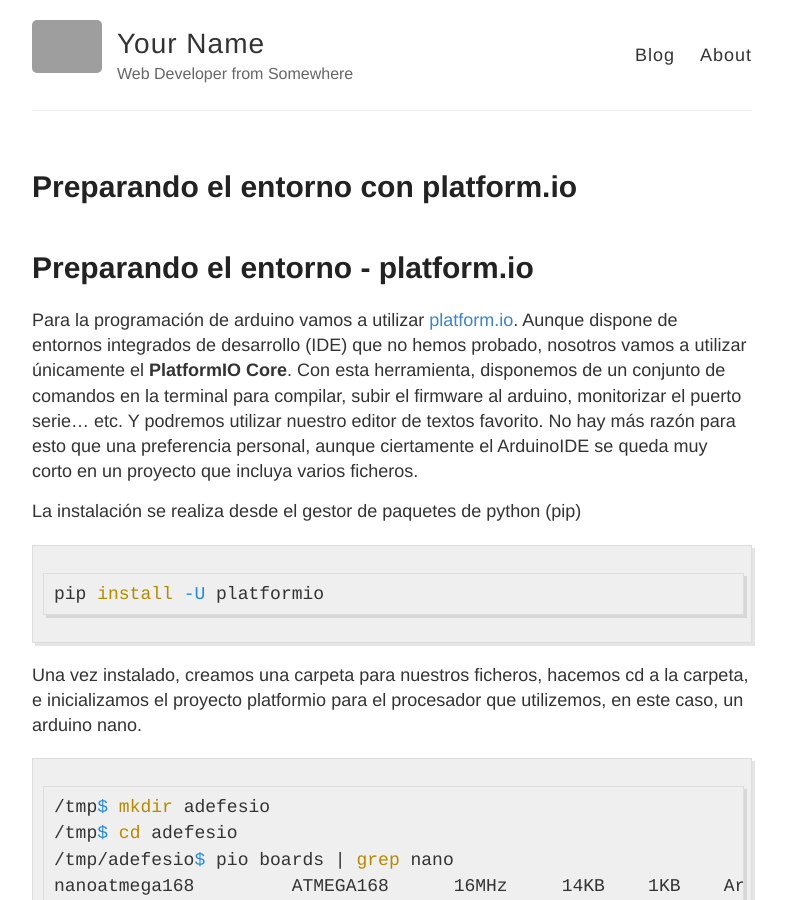
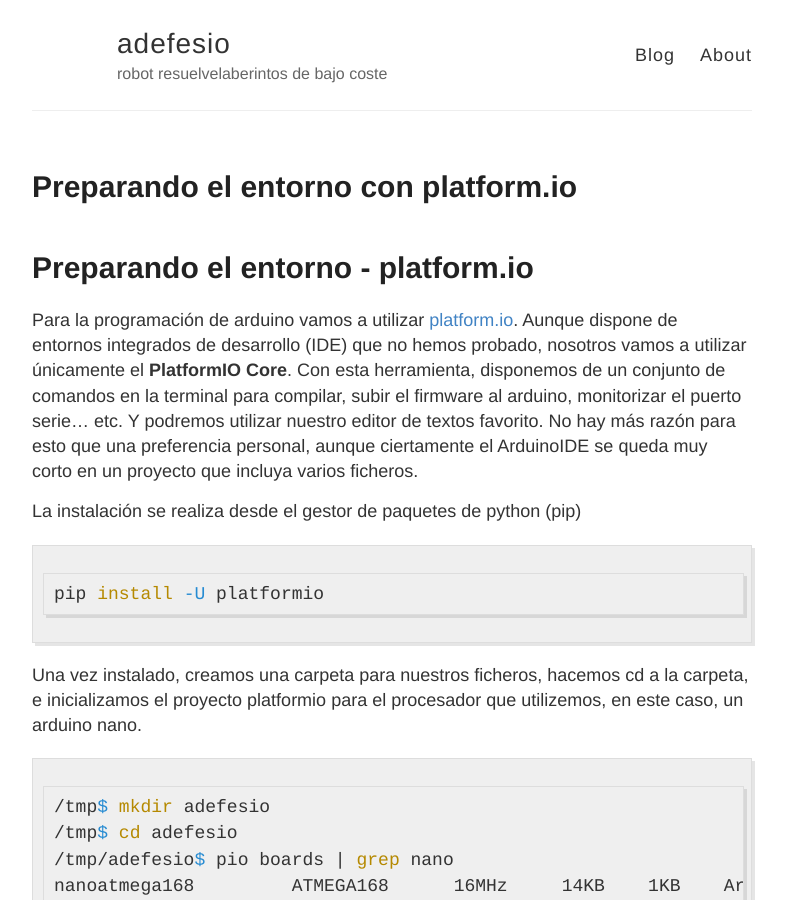
Before and after one commit to RecunchoMaker/adefesio, a Jekyll site: the page built from _posts/2018-12-27-introduccion.md, in a window 1280 px wide and 900 px high. Shown: the whole window, without its empty margins (248-1034 px from the left). Built offline with Jekyll 4.4.1, drawn with Linux system fonts in a browser that asks for light colours; grey boxes are pictures that could not be loaded.

Commit message:
config customization

```diff
--- a/_config.yml
+++ b/_config.yml
@@ -3,13 +3,13 @@
 #
 
 # Name of your site (displayed in the header)
-name: Your Name
+name: adefesio
 
 # Short bio or description (displayed in the header)
-description: Web Developer from Somewhere
+description: robot resuelvelaberintos de bajo coste
 
 # URL of your avatar or profile pic (you could use your GitHub profile pic)
-avatar: https://raw.githubusercontent.com/barryclark/jekyll-now/master/images/jekyll-logo.png
+# avatar: https://raw.githubusercontent.com/barryclark/jekyll-now/master/images/jekyll-logo.png
 
 #
 # Flags below are optional
@@ -21,12 +21,12 @@
   email:
   facebook:
   flickr:
-  github: barryclark/jekyll-now
+      #  github: barryclark/jekyll-now
   instagram:
   linkedin:
   pinterest:
   rss: # just type anything here for a working RSS icon
-  twitter: jekyllrb
+  # twitter: jekyllrb
   stackoverflow: # your stackoverflow profile, e.g. "users/50476/bart-kiers"
   youtube: # channel/<your_long_string> or user/<user-name>
   googleplus: # anything in your profile username that comes after plus.google.com/
@@ -47,7 +47,7 @@
 # (http://yourusername.github.io/repository-name)
 # and NOT your User repository (http://yourusername.github.io)
 # then add in the baseurl here, like this: "/repository-name"
-baseurl: ""
+baseurl: "https://recunchomaker.github.io/adefesio/"
 
 #
 # !! You don't need to change any of the configuration flags below !!
```
